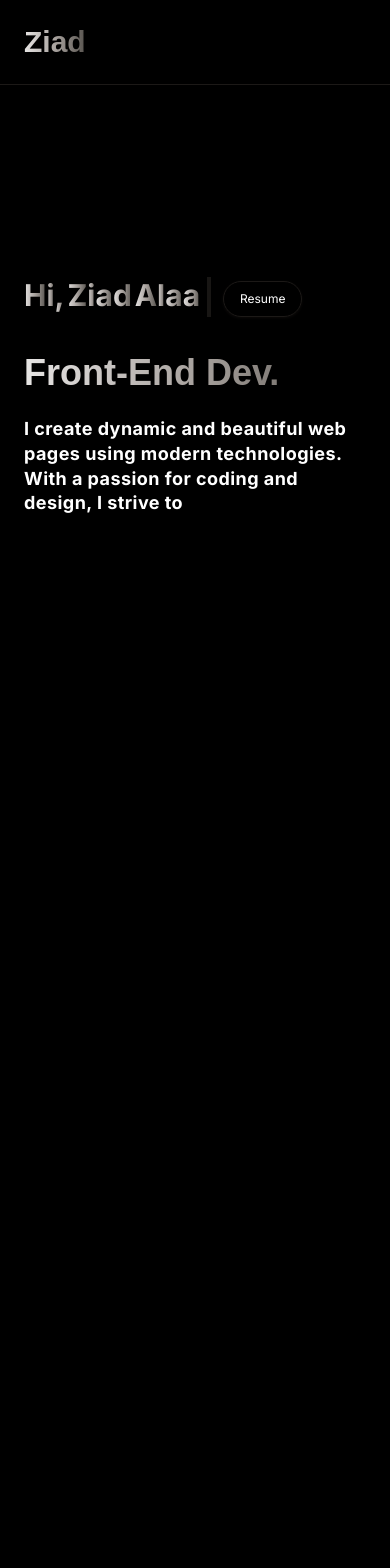
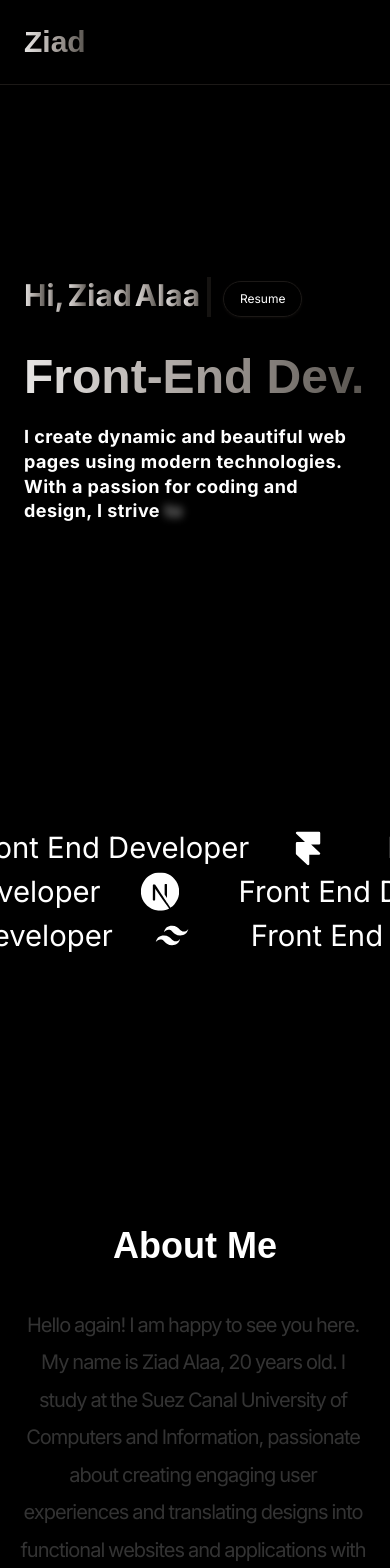
Before and after one commit to ZiadAlaa984/ziadPortofolio, a Next.js app: page / in a window 390 px wide. Shown: the top 1568 px of the page. Built offline with nearby package versions, Linux system fonts and the light colour scheme; a web font is replaced by a local one.

Commit message:
five commit

```diff
--- a/app/Sections/Hero.tsx
+++ b/app/Sections/Hero.tsx
@@ -47,7 +47,7 @@ export default function Hero() {
                 duration: 0.6,
                 ease: [0.25, 0.1, 0.25, 1],
               }}
-              className=" xl:text-9xl md:text-6xl text-4xl text-transparent bg-clip-text bg-gradient-to-r py-2 md:p-0 from-stone-200 via-stone-400 to-stone-600   font-bold capitaliz"
+              className=" xl:text-9xl md:text-6xl text-5xl text-transparent bg-clip-text bg-gradient-to-r py-2 md:p-0 from-stone-200 via-stone-400 to-stone-600   font-bold capitaliz"
             >
               Front-End Dev.
             </motion.h1>
--- a/app/Sections/TextParallax.tsx
+++ b/app/Sections/TextParallax.tsx
@@ -39,13 +39,13 @@ export default function TextParallax() {
 
   return (
     <main className="overflow-hidden">
-      <div className='h-[100vh]' />
+      <div className='h-[10vh]' />
       <div ref={container}>
         <Slide src={Picture1} direction={'left'} left={"-40%"} progress={scrollYProgress} />
         <Slide src={Picture2} direction={'right'} left={"-25%"} progress={scrollYProgress} />
         <Slide src={Picture3} direction={'left'} left={"-75%"} progress={scrollYProgress} />
       </div>
-      <div className='h-[100vh]' />
+      <div className='h-[10vh]' />
     </main>
   );
 }
@@ -66,9 +66,9 @@ const Slide: React.FC<SlideProps> = (props) => {
 const Phrase: React.FC<PhraseProps> = ({ src }) => {
   return (
     <div className={'px-5 flex gap-5 items-center'}>
-      <p className='text-[7.5vw]'>Front End Developer</p>
-      <span className="relative h-[7.5vw] aspect-[4/2] rounded-full overflow-hidden">
-        <Image style={{ objectFit: "cover" }} src={src} alt="image" fill />
+      <p className='text-[7.5vw] text-white'>Front End Developer</p>
+      <span className="relative h-[10vw] md:h-[7.5vw] aspect-[4/2] rounded-full overflow-hidden">
+        <Image style={{ objectFit: "contain" }} src={src} alt="image" fill />
       </span>
     </div>
   );
--- a/components/ui/typewriter-effect.tsx
+++ b/components/ui/typewriter-effect.tsx
@@ -33,7 +33,7 @@ export const TypewriterEffectSmooth = ({
                 <span
                   key={`char-${index}`}
                   className={cn(
-                    `lg:text-6xl md:text-4xl text-3xl text-transparent bg-clip-text bg-gradient-to-r from-stone-200 via-stone-400 to-stone-600 font-bold`,
+                    `lg:text-6xl  md:text-4xl text-3xl text-transparent bg-clip-text bg-gradient-to-r from-stone-200 via-stone-400 to-stone-600 font-bold`,
                     word.className
                   )}
                 >
```
